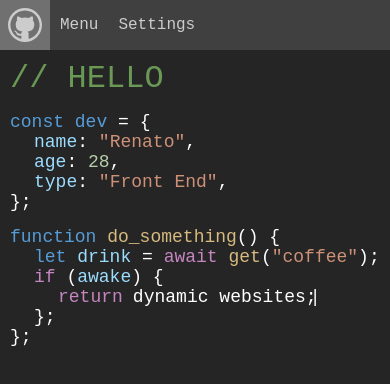
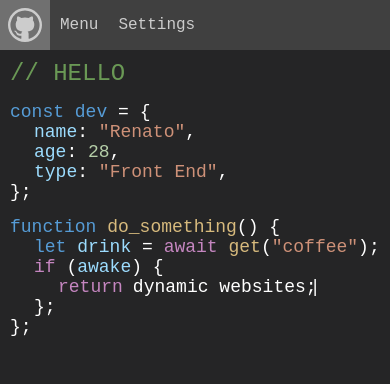
Before and after one commit to renatosalzano/portfolio2021, a React (Create React App) app: page /#/home in a window 390 px wide. Shown: the top 384 px of the page. Built offline with nearby package versions, Linux system fonts and the light colour scheme.

Commit message:
fix media query

```diff
--- a/src/style/media_query.scss
+++ b/src/style/media_query.scss
@@ -3,7 +3,10 @@
     --header_height: 50px;
     --menu_span_padding: 12px 20px;
     --menu_item_padding: 12px 0;
+
     --main_padding: 10px;
+    --title_size: 28px;
+
     --code_font_size: 24px;
     --code_tab_width: 60px;
     --skill_bar_label_width: 180px;
@@ -15,6 +18,8 @@
 
 @media (max-width: 481px) {
   #root {
+    --title_size: 24px;
+
     --code_font_size: 18px;
     --code_tab_width: 24px;
     --skill_bar_label_width: 130px;
```
